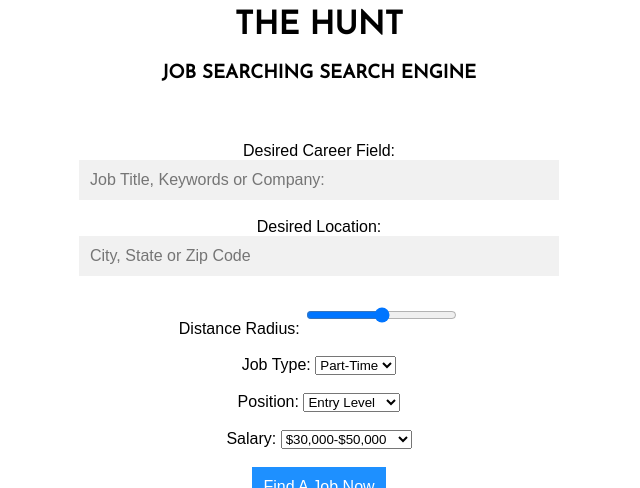
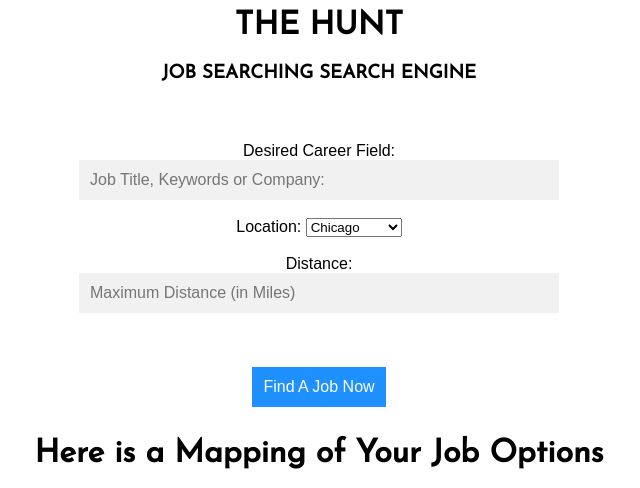
Before and after one commit to PamelaGavojdian/Software-Project-394--Winter-2020, a Flask app: page / in a window 1280 px wide. Shown: the part 49-537 px from the top of the page, without its empty margins (321-961 px from the left). Run offline with Flask 2, Linux system fonts and the light colour scheme; some libraries are stand-ins or nearby versions.

Commit message:
Huge changes, almost every part of the app updated: Made frontend communicate with backend instead of using dummy data, fixed frontend a bit, made the app download/populate database on first run

```diff
--- a/app.py
+++ b/app.py
@@ -1,10 +1,40 @@
 from flask import Flask
 from flask import render_template
+from flask import request
 from custom.objects.Job import Job
 import json
+import sqlite3
+from custom.databaseConnection.stackOverflowToSQLite import *
+
+app = Flask(__name__)
 
 
-app = Flask(__name__)
+def checkForDB():
+	import os.path
+	if not os.path.isfile('''StackOverflowJobs.db'''):
+		print("The database hasn't been set up yet, it will now be created. (This will only happen on first run)")
+		getAllJobs()
+
+
+def buildQuery(location, distance=100, search=''):
+	query = """select * from jobs_in_{} where distance < {}""".format(location, distance)
+	if search:
+		query += ''' and title like '%{}%' '''.format(search)
+
+	return query
+
+def getDBResult(query, location):
+	with sqlite3.connect('StackOverflowJobs.db') as conn:
+		c = conn.cursor()
+		tempArray = list()
+		for row in c.execute(query):
+			tempArray.append(Job(position=row[0],
+								 location=location,
+								 url = row[1]
+								 )
+							)
+		return tempArray
+
 
 @app.route("/")
 def hello():
@@ -36,10 +66,20 @@ def hello():
 		Job(position="Test3", salary = 300 , location="Chicago")
 		]
 
+	location = request.args.get("Location")
+	search = request.args.get("Search")
+	distance = request.args.get("Distance")
 
-	return render_template("jobList.html", jobs = testJobList)
+	if not location:
+		return render_template("jobList.html", jobs = list())
+	else:
+		query = buildQuery(location, distance=distance, search=search)
+		jobsList = getDBResult(query, location)
+		return render_template("jobList.html", jobs = jobsList)
+
 
 if __name__ == "__main__":
+	checkForDB()
 	app.run()
 
 ##Job Is a callable Object now
--- a/custom/objects/Job.py
+++ b/custom/objects/Job.py
@@ -1,8 +1,16 @@
 class Job:
-    def __init__(self, position="", salary = 0 , location="Chicago"):
+    def __init__(self, position="", salary = 0 , location="Chicago", url=None):
+
+        if location == "Chicago":
+            self.salary = "$75,650"
+        elif location == "New_York":
+            self.salary = "$88,648"
+        elif location == "Los_Angeles":
+            self.salary = "$82,117"
+
         self.position = position
         self.location = location
-        self.salary = salary
+        # self.salary = salary
 
         ## Experience Level Attributes
         self.entryLevel = True
@@ -15,6 +23,9 @@ class Job:
         self.partTime = False
         self.contract = False
         self.internship = False
+
+
+        self.url = url
 
 
     #Modify Experience level Attributes
--- a/requirements.txt
+++ b/requirements.txt
@@ -1 +1,2 @@
 six==1.12.0
+tqdm
--- a/static/styles/main.css
+++ b/static/styles/main.css
@@ -60,7 +60,6 @@ input[type=submit] {
   color: #ffffff;
 }
 
-<<<<<<< HEAD
 .container{
   display: flex;
   height: 100vh;
@@ -72,18 +71,3 @@ input[type=submit] {
   flex-grow: 1;
   overflow-y: scroll;
 }
-=======
-.containMapNScroll {
-  display: grid;
-  grid-template-columns: auto auto auto auto;
-  grid-gap: 10px;
-  background-color: #2196F3;
-  padding: 100px;
-}
-.containMapNScroll > div {
-  background-color: rgba(255, 255, 255, 0.8);
-  text-align: center;
-  padding: 20px 0;
-  font-size: 30px;
-}
->>>>>>> cd3075400acf5681b953a1d7a1826be607012df5
--- a/templates/index.html
+++ b/templates/index.html
@@ -43,14 +43,26 @@
 
 
 
-    <form action="/action_page.php">
+  <form action="/">
 
     <div class="autocomplete" style="width:500px">
-  <label for="myInput">Desired Career Field: </label><input type="text" id="myInput" name="myCountry" placeholder="Job Title, Keywords or Company:"><br><br>
-  <label for="lname">Desired Location: </label><input type="text" id="lname" name="lname" placeholder="City, State or Zip Code"><br><br>
+    <label for="Search">Desired Career Field: </label> <input type="text" name="Search" placeholder="Job Title, Keywords or Company:">
+    <br><br>
 
- <form action="/action_page.php">
-  <label for="rang">Distance Radius:</label>
+
+    <label for="Location">Location:</label>
+    <select name= "Location">
+      <option value="Chicago">Chicago</option>
+      <option value="Los_Angeles">Los Angeles</option>
+      <option value="New_York">New York</option>
+    </select><br><br>
+
+
+
+    <label for="Distance">Distance: </label> <input type="text" name="Distance" placeholder="Maximum Distance (in Miles)">
+
+
+    <!-- <label for="range">Distance Radius:</label>
     <input type="range" list="miles" min="0" max="100">
     <datalist id = "tickmarks">
       <option value= "0"></option>
@@ -64,12 +76,12 @@
       <option value="80"></option>
       <option value="90"></option>
       <option value="100"></option>
-  </datalist>
+    </datalist> -->
 
   </form>
 <br><br>
 
-<label for="Job Type">Job Type:</label>
+<!-- <label for="Job Type">Job Type:</label>
 <select id="JobType">
   <option value="partTime">Part-Time</option>
   <option value="fullTime">Full-Time</option>
@@ -89,10 +101,15 @@
   <option value="saab">$51,000-$70,000</option>
   <option value="opel">$71,000-$100,000</option>
     <option value="opel">$101,000+</option>
-</select><br><br>
+
+</select> -->
+
+<br><br>
   <input type="submit" value="Find A Job Now">
         </div>
 </form>
+
+
 <section class="home"></section>
 
         <h1>Here is a Mapping of Your Job Options</h1>
--- a/templates/jobList.html
+++ b/templates/jobList.html
@@ -5,13 +5,15 @@
 		    <table width="100%" cellpadding="10">
 		        <tbody>
 		            <tr>
-		                <td style="text-align: left;">{{ job.position }}</td>
-		                <td style="text-align: right;">{{ job.location }}</td>
+						<td style="text-align: left;" >
+							<a href={{ job.url }} target="_blank">{{ job.position }}</a>
+						</td>
+		                <td style="text-align: right;"><i><font color="green">{{ job.salary }}</font> (City Average)</i></td>
 		            </tr>
-		            <tr>
-		                <td style="text-align: left;">Placeholder</td>
-		                <td style="text-align: right;">{{ job.salary }}</td>
-		            </tr>
+		            <!-- <tr>
+		                <td style="text-align: left;"></td>
+		                <td style="text-align: right;"></td>
+		            </tr> -->
 		        </tbody>
 		    </table>
 	    {% endfor %}
```
Also changed, not shown: custom/databaseConnection/stackOverflowToSQLite.py (+7 -4 lines). Lines whose indentation alone changed are shown as unchanged.
